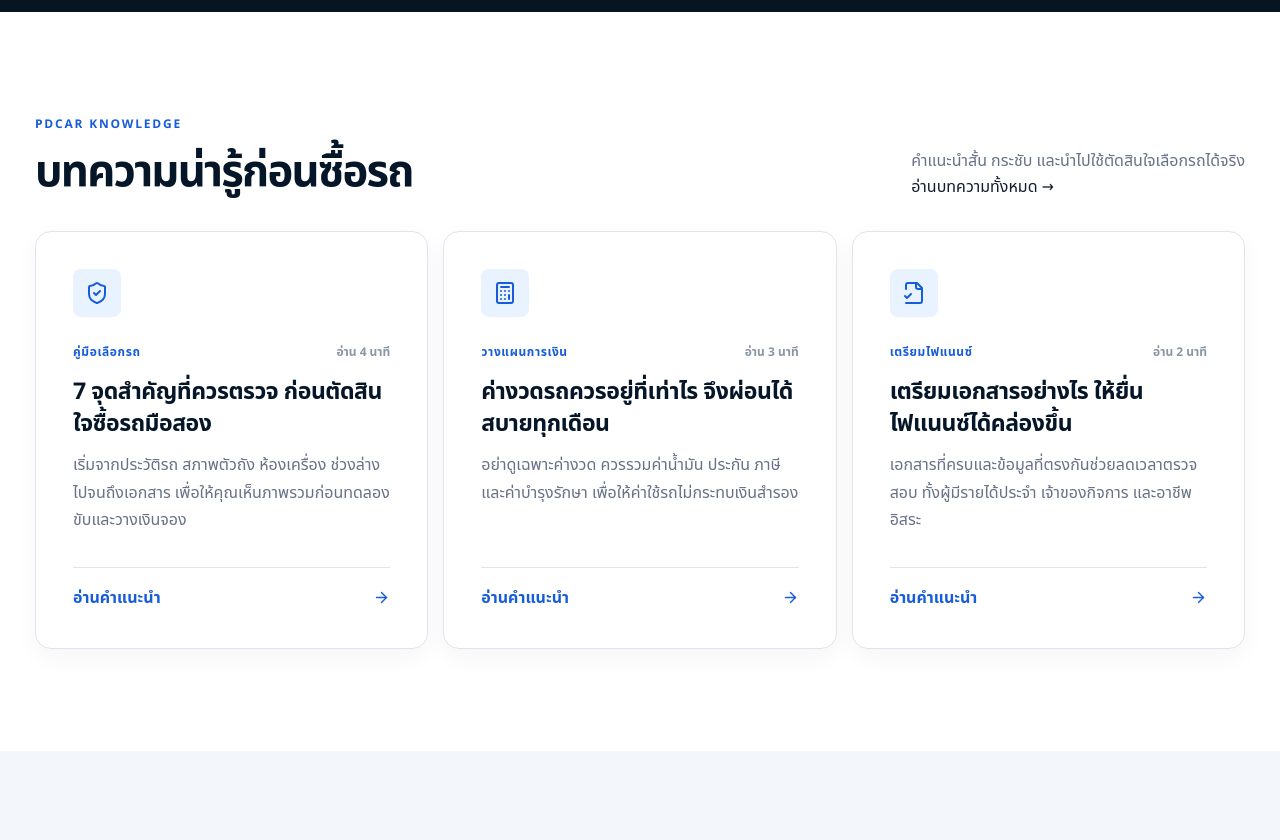
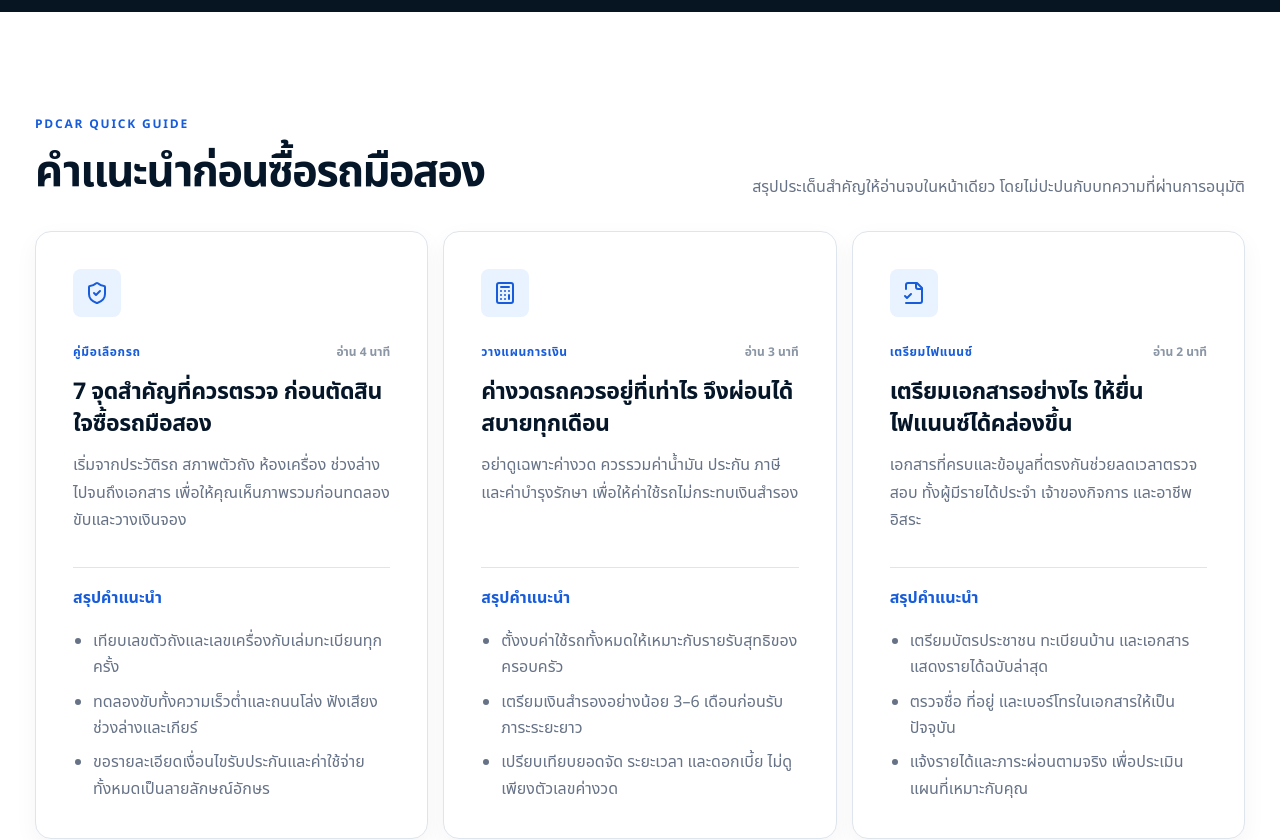
Before and after one commit to puttipong9777-bit/pdcar-website, a Next.js app: page / in a window 1280 px wide. Shown: the part 3700-4540 px from the top of the page. Built offline with nearby package versions, Linux system fonts and the light colour scheme; no server answers; the database is empty.

Commit message:
Fix homepage guide card layout

```diff
--- a/app/globals.css
+++ b/app/globals.css
@@ -225,11 +225,8 @@ img, video { max-width: 100%; }
 .article-meta span:last-child { color: #8a95a5; font-weight: 700; letter-spacing: 0; }
 .article-card h3 { margin: 12px 0 13px; color: var(--navy); font-size: clamp(20px, 1.8vw, 25px); line-height: 1.4; letter-spacing: -.02em; }
 .article-card > p { min-height: 96px; margin: 0; color: var(--muted); line-height: 1.72; }
-.article-card details { margin-top: 20px; padding-top: 17px; border-top: 1px solid var(--line); }
-.article-card summary { display: flex; align-items: center; justify-content: space-between; gap: 10px; color: var(--blue); font-weight: 800; cursor: pointer; list-style: none; }
-.article-card summary::-webkit-details-marker { display: none; }
-.article-card summary svg { transition: transform .2s ease; }
-.article-card details[open] summary svg { transform: rotate(90deg); }
+.article-tips { margin-top: 20px; padding-top: 17px; border-top: 1px solid var(--line); }
+.article-tips > strong { color: var(--blue); font-weight: 800; }
 .article-card ul { margin: 16px 0 0; padding-left: 20px; color: var(--muted); line-height: 1.65; }
 .article-card li + li { margin-top: 8px; }
 
--- a/app/page.tsx
+++ b/app/page.tsx
@@ -112,10 +112,10 @@ export default async function HomePage() {
       <section className="knowledge-section" id="articles">
         <div className="section-heading knowledge-heading">
           <div>
-            <p className="eyebrow">PDCAR KNOWLEDGE</p>
-            <h2>บทความน่ารู้ก่อนซื้อรถ</h2>
+            <p className="eyebrow">PDCAR QUICK GUIDE</p>
+            <h2>คำแนะนำก่อนซื้อรถมือสอง</h2>
           </div>
-          <div><p>คำแนะนำสั้น กระชับ และนำไปใช้ตัดสินใจเลือกรถได้จริง</p><Link href="/articles">อ่านบทความทั้งหมด →</Link></div>
+          <div><p>สรุปประเด็นสำคัญให้อ่านจบในหน้าเดียว โดยไม่ปะปนกับบทความที่ผ่านการอนุมัติ</p></div>
         </div>
 
         <div className="article-grid">
@@ -124,14 +124,14 @@ export default async function HomePage() {
             <div className="article-meta"><span>คู่มือเลือกรถ</span><span>อ่าน 4 นาที</span></div>
             <h3>7 จุดสำคัญที่ควรตรวจ ก่อนตัดสินใจซื้อรถมือสอง</h3>
             <p>เริ่มจากประวัติรถ สภาพตัวถัง ห้องเครื่อง ช่วงล่าง ไปจนถึงเอกสาร เพื่อให้คุณเห็นภาพรวมก่อนทดลองขับและวางเงินจอง</p>
-            <details>
-              <summary>อ่านคำแนะนำ <ArrowRight size={17} /></summary>
+            <div className="article-tips">
+              <strong>สรุปคำแนะนำ</strong>
               <ul>
                 <li>เทียบเลขตัวถังและเลขเครื่องกับเล่มทะเบียนทุกครั้ง</li>
                 <li>ทดลองขับทั้งความเร็วต่ำและถนนโล่ง ฟังเสียงช่วงล่างและเกียร์</li>
                 <li>ขอรายละเอียดเงื่อนไขรับประกันและค่าใช้จ่ายทั้งหมดเป็นลายลักษณ์อักษร</li>
               </ul>
-            </details>
+            </div>
           </article>
 
           <article className="article-card">
@@ -139,14 +139,14 @@ export default async function HomePage() {
             <div className="article-meta"><span>วางแผนการเงิน</span><span>อ่าน 3 นาที</span></div>
             <h3>ค่างวดรถควรอยู่ที่เท่าไร จึงผ่อนได้สบายทุกเดือน</h3>
             <p>อย่าดูเฉพาะค่างวด ควรรวมค่าน้ำมัน ประกัน ภาษี และค่าบำรุงรักษา เพื่อให้ค่าใช้รถไม่กระทบเงินสำรอง</p>
-            <details>
-              <summary>อ่านคำแนะนำ <ArrowRight size={17} /></summary>
+            <div className="article-tips">
+              <strong>สรุปคำแนะนำ</strong>
               <ul>
                 <li>ตั้งงบค่าใช้รถทั้งหมดให้เหมาะกับรายรับสุทธิของครอบครัว</li>
                 <li>เตรียมเงินสำรองอย่างน้อย 3–6 เดือนก่อนรับภาระระยะยาว</li>
                 <li>เปรียบเทียบยอดจัด ระยะเวลา และดอกเบี้ย ไม่ดูเพียงตัวเลขค่างวด</li>
               </ul>
-            </details>
+            </div>
           </article>
 
           <article className="article-card">
@@ -154,14 +154,14 @@ export default async function HomePage() {
             <div className="article-meta"><span>เตรียมไฟแนนซ์</span><span>อ่าน 2 นาที</span></div>
             <h3>เตรียมเอกสารอย่างไร ให้ยื่นไฟแนนซ์ได้คล่องขึ้น</h3>
             <p>เอกสารที่ครบและข้อมูลที่ตรงกันช่วยลดเวลาตรวจสอบ ทั้งผู้มีรายได้ประจำ เจ้าของกิจการ และอาชีพอิสระ</p>
-            <details>
-              <summary>อ่านคำแนะนำ <ArrowRight size={17} /></summary>
+            <div className="article-tips">
+              <strong>สรุปคำแนะนำ</strong>
               <ul>
                 <li>เตรียมบัตรประชาชน ทะเบียนบ้าน และเอกสารแสดงรายได้ฉบับล่าสุด</li>
                 <li>ตรวจชื่อ ที่อยู่ และเบอร์โทรในเอกสารให้เป็นปัจจุบัน</li>
                 <li>แจ้งรายได้และภาระผ่อนตามจริง เพื่อประเมินแผนที่เหมาะกับคุณ</li>
               </ul>
-            </details>
+            </div>
           </article>
         </div>
       </section>
```
